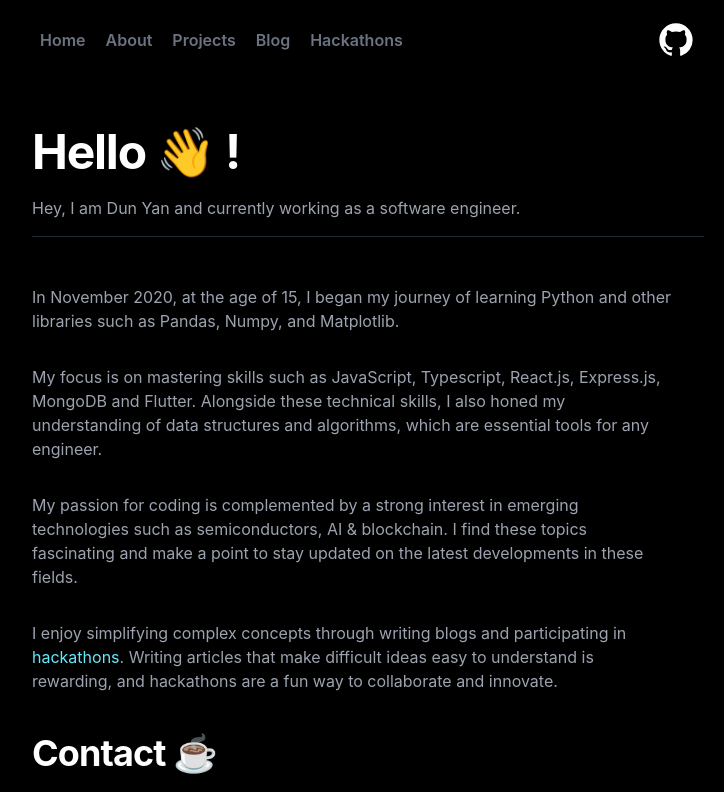
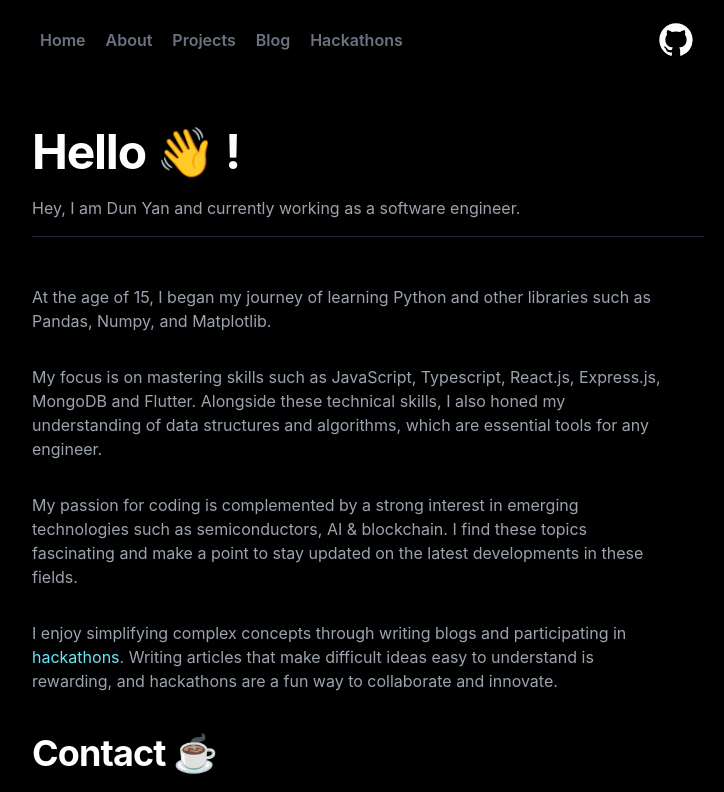
Before and after one commit to dunyanong/myportfolio, a Next.js app: page /about in a window 1280 px wide. Shown: the top 792 px of the page, without its empty margins (272-996 px from the left). Built offline with nearby package versions, Linux system fonts and the light colour scheme.

Commit message:
Update index.tsx

```diff
--- a/pages/about/index.tsx
+++ b/pages/about/index.tsx
@@ -36,7 +36,7 @@ const About = () => {
 
             <div className="flex flex-col-reverse sm:flex-row items-start">
               <div className="flex flex-col pr-8">
-                <p className="text-gray-400 py-4">In November 2020, at the age of 15, I began my journey of learning Python and other libraries such as Pandas, Numpy, and Matplotlib.</p>
+                <p className="text-gray-400 py-4">At the age of 15, I began my journey of learning Python and other libraries such as Pandas, Numpy, and Matplotlib.</p>
                 <p className="text-gray-400 py-4">My focus is on mastering skills such as JavaScript, Typescript, React.js, Express.js, MongoDB and Flutter. Alongside these technical skills, I also honed my understanding of data structures and algorithms, which are essential tools for any engineer.</p>
                 <p className="text-gray-400 py-4">My passion for coding is complemented by a strong interest in emerging technologies such as semiconductors, AI & blockchain. I find these topics fascinating and make a point to stay updated on the latest developments in these fields.</p>
                 <p className="text-gray-400 py-4">I enjoy simplifying complex concepts through writing blogs and participating in <Link href="/hackathons" legacyBehavior><a target="_blank" className='text-cyan-300'>hackathons</a></Link>. Writing articles that make difficult ideas easy to understand is rewarding, and hackathons are a fun way to collaborate and innovate.</p>
```
